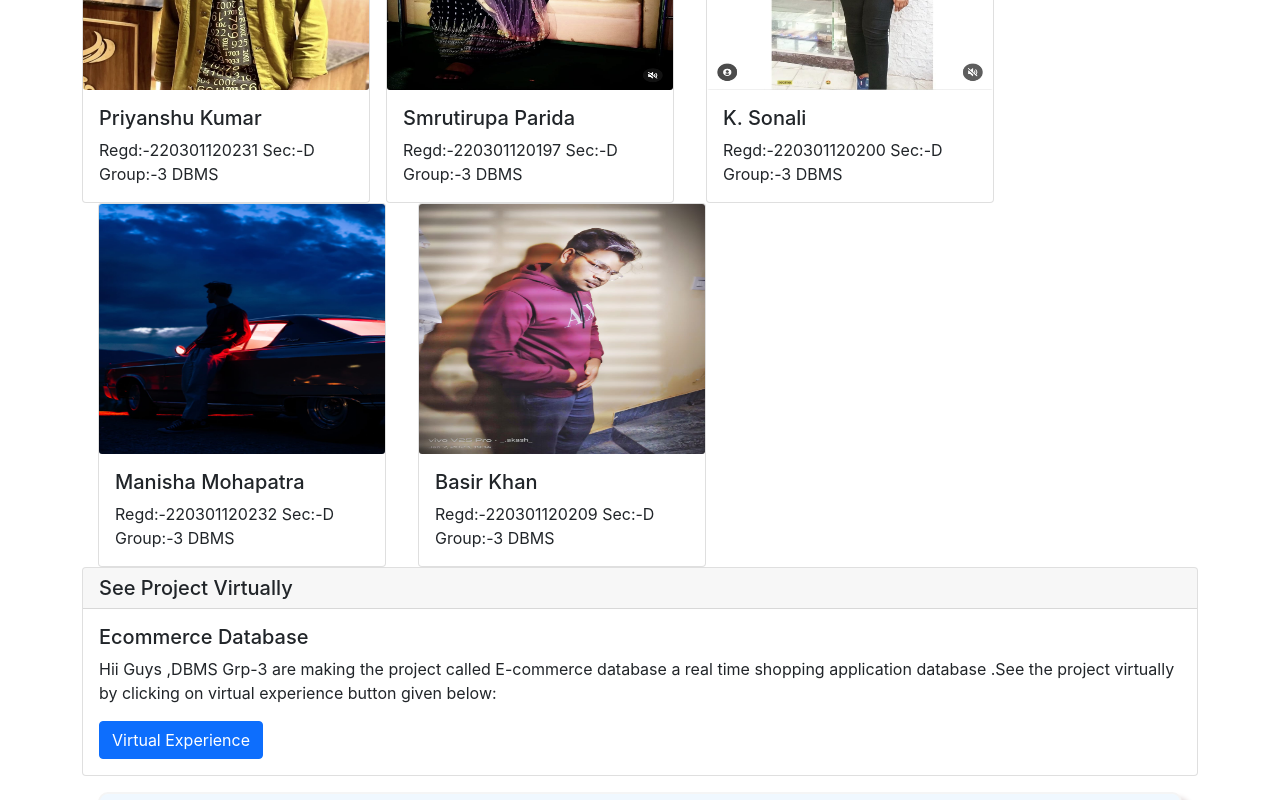
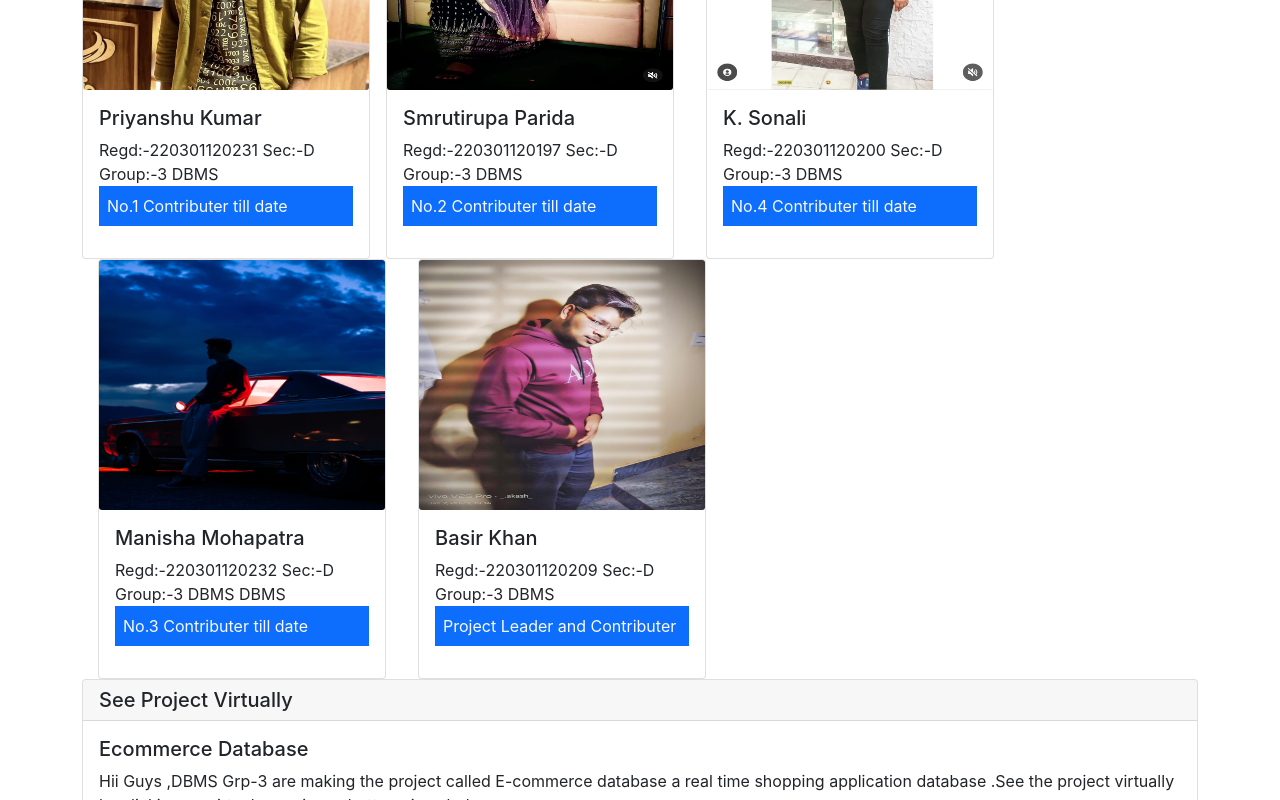
Before and after one commit to BasirKhan418/dbms-project-web, a React (Create React App) app: page / in a window 1280 px wide. Shown: the part 900-1700 px from the top of the page. Built offline with nearby package versions, Linux system fonts and the light colour scheme; a web font is replaced by a local one.

Commit message:
phase 2 code changes

```diff
--- a/src/components/Code.jsx
+++ b/src/components/Code.jsx
@@ -168,7 +168,10 @@ values("su3489","pritam","Pritam store of garments","pritam2389@gmail.com","prit
 ("si212","Hitesh","Hitesh Enterprises","hitesh212@gmail.com","hitesh5678","9570020910","Noida,UP","Cod/Upi/Net Banking/Card","Electronics"),<br/>
 ("si213","Niyaz","Specare Enterprises","Specare@gmail.com","specare65678","8093911366","Odisha,Cuttack","Cod/Upi/Net Banking/Card","Electronics"),<br/>
 ("su0986","dibya","relince fresh","relince@gmail.com","dibya345","984367299","Banglore,Karnataka","Cod/Upi/Net Banking/Card","home supplies"),<br/>
-("su6783","ravi","rabindra store","rabinra@gmail.com","rabindra678","9087456732","Attapur,Hydrabad","Cod/Upi/Net Banking/Card","Appliances");
+("su6783","ravi","rabindra store","rabinra@gmail.com","rabindra678","9087456732","Attapur,Hydrabad","Cod/Upi/Net Banking/Card","Appliances"),<br/>
+("su3482","Akash","Akash Sports Store","akash1289@gmail.com","akash134","9643678510","New Delhi,Delhi","Cod/Upi/Net Banking/Card","Sports and fitness"),<br/>
+("su5613","Ayush","Ayush pharmacy","apollo@gmail.com","ayu7478","867896330","Bhubaneswar,Odisha","Cod/Upi/Net Banking/Card","Baby care"),<br/>
+("su9879","prajna","prajna variety store","prajnastore@gmail.com","prajna456","6789543210","Ranchi,Jharkhand","Cod/Upi/Net Banking/Card","Stationary & office supplies");<br/>
 </code>
   </div>
 </div>
--- a/src/components/Team.jsx
+++ b/src/components/Team.jsx
@@ -16,35 +16,35 @@ const Team = () => {
   <img src={pr}className="card-img-top card-img" alt="..."/>
   <div className="card-body">
     <h5 className="card-title">Priyanshu Kumar</h5>
-    <p className="card-text">Regd:-220301120231 Sec:-D Group:-3 DBMS</p>
+    <p className="card-text">Regd:-220301120231 Sec:-D Group:-3 DBMS<br/> <p className='text-light bg-primary p-2'>No.1 Contributer till date</p></p>
   </div>
 </div>
   <div className="card card1 mx-3">
   <img src={s}className="card-img-top card-img" alt="..."/>
   <div className="card-body">
     <h5 className="card-title">Smrutirupa Parida</h5>
-    <p className="card-text">Regd:-220301120197 Sec:-D Group:-3 DBMS</p>
+    <p className="card-text">Regd:-220301120197 Sec:-D Group:-3 DBMS <br/><p className='text-light bg-primary p-2'>No.2 Contributer till date</p></p>
   </div>
 </div>
   <div className="card card1 mx-3">
   <img src={k}className="card-img-top card-img" alt="..."/>
   <div className="card-body">
     <h5 className="card-title">K. Sonali</h5>
-    <p className="card-text">Regd:-220301120200 Sec:-D Group:-3 DBMS</p>
+    <p className="card-text">Regd:-220301120200 Sec:-D Group:-3 DBMS<br/><p className='text-light bg-primary p-2'>No.4 Contributer till date</p></p>
   </div>
 </div>
   <div className="card card1 mx-3">
   <img src={m}className="card-img-top card-img" alt="..."/>
   <div className="card-body">
     <h5 className="card-title">Manisha Mohapatra</h5>
-    <p className="card-text">Regd:-220301120232 Sec:-D Group:-3 DBMS</p>
+    <p className="card-text">Regd:-220301120232 Sec:-D Group:-3 DBMS DBMS<br/><p className='text-light bg-primary p-2'>No.3 Contributer till date</p></p>
   </div>
 </div>
   <div className="card card1 mx-3">
   <img src={b}className="card-img-top card-img" alt="..."/>
   <div className="card-body">
     <h5 className="card-title">Basir Khan</h5>
-    <p className="card-text">Regd:-220301120209 Sec:-D Group:-3 DBMS</p>
+    <p className="card-text">Regd:-220301120209 Sec:-D Group:-3 DBMS<br/> <p className='text-light bg-primary p-2'>Project Leader and Contributer</p></p>
   </div>
 </div>
 
--- a/src/components/Virtual.jsx
+++ b/src/components/Virtual.jsx
@@ -1,6 +1,7 @@
 import React from 'react'
 import "../App.css"
 const Virtual = () => {
+  alert("Due to some technical issue virtual preview was closed by website devloper please being patience or contact to devloper ,Sorry for Your inconvience");
   return (
     <div>
         <div className="container">
```
